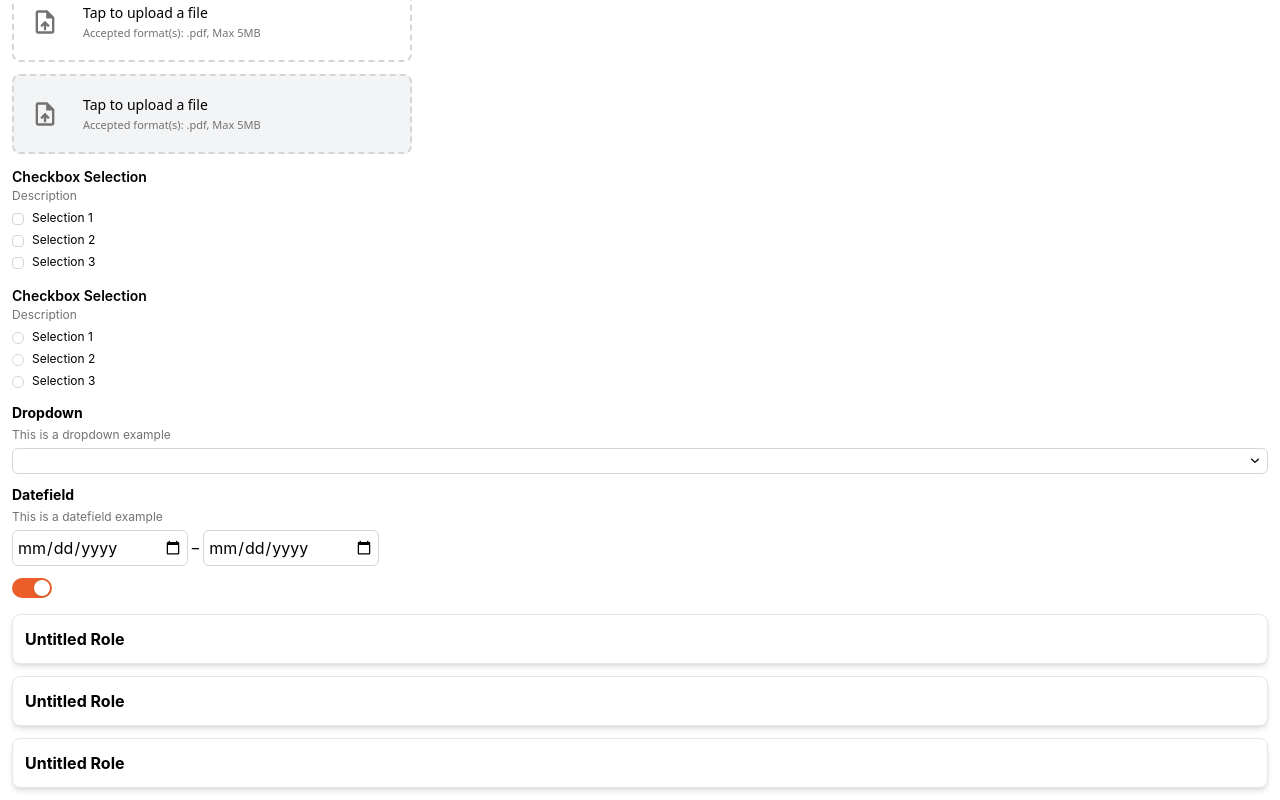
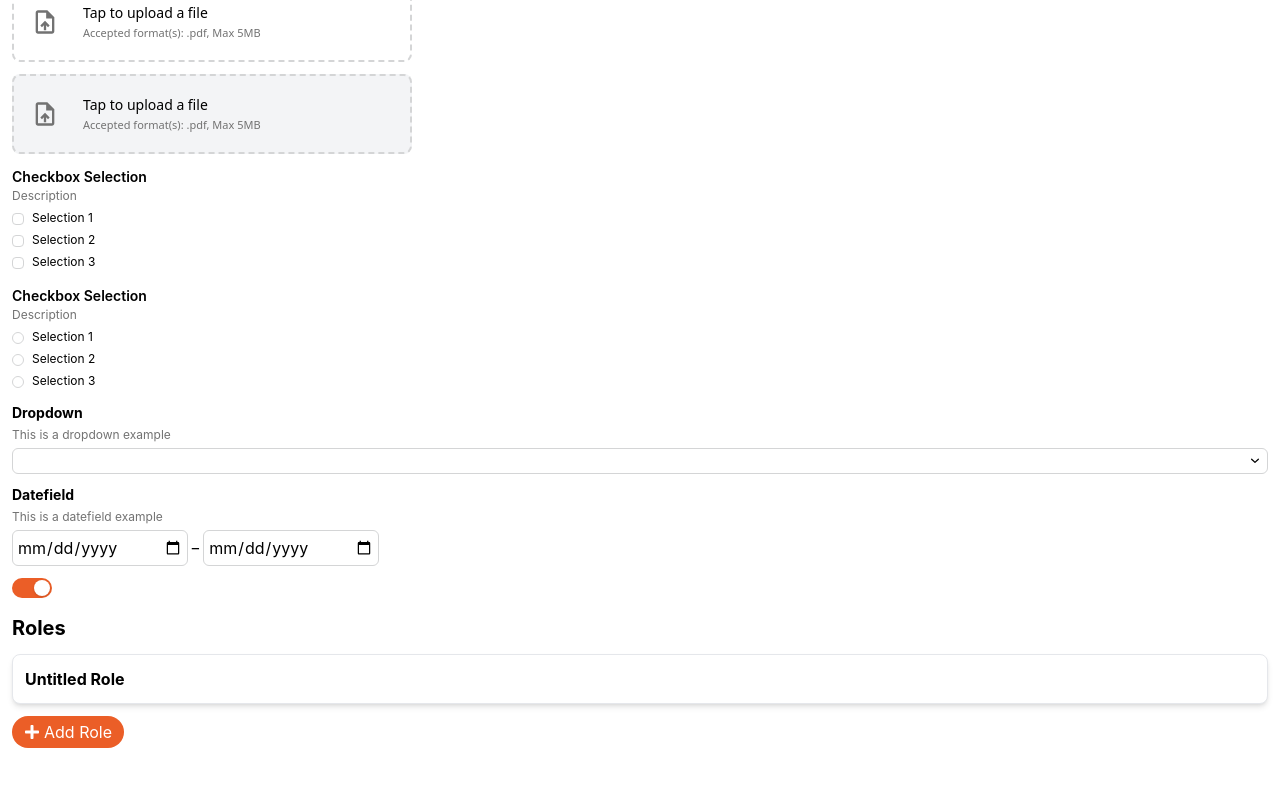
Before and after one commit to DSC-TechLead/nusdevs-frontend-vite, a React (Vite) app: page / in a window 1280 px wide. Shown: the part 514-1314 px from the top of the page. After the commit the page ends 1274 px from the top, so only its background shows below. Built offline with nearby package versions, Linux system fonts and the light colour scheme.

Commit message:
Added conditional deletion
As requested, role-box only able to be deleted if there is at least one other instance of role-box.

Still not stylized as required by the design, just for functionality test :)

```diff
--- a/src/components/roles/role-box.tsx
+++ b/src/components/role-box.tsx
@@ -1,17 +1,22 @@
 import React, { useState } from "react";
-import TextInput from "../textinput";
+import TextInput from "./textinput";
 import { FaTrash, FaPlus } from "react-icons/fa";
-import TextButton from "../textbutton";
+import TextButton from "./textbutton";
 
 interface RoleBoxProps {
     onFocus: () => void;
+    onDelete?: () => void;
     isExpanded: boolean;
+    canDelete: boolean;
 }
 
 const RoleBox: React.FC<RoleBoxProps> = ({
     onFocus,
+    onDelete,
     isExpanded,
+    canDelete = false
   }) => {
+
     return (
         <div
           onClick={onFocus}
@@ -46,6 +51,16 @@ const RoleBox: React.FC<RoleBoxProps> = ({
                 text="Add Tag"
                 icon={<FaPlus />}
               />
+              {
+                canDelete &&
+                (
+                  <TextButton
+                    text="Delete Role"
+                    icon={<FaTrash />}
+                    onClick={onDelete}
+                  />
+                )
+              }
               </div>
             </div>
           ) : (
--- a/src/pages/components.tsx
+++ b/src/pages/components.tsx
@@ -10,7 +10,7 @@ import RadioSelect from "../components/radioSelect";
 import Dropdown from "../components/dropdown";
 import Toggle from "../components/toggle";
 import DateField from "../components/datefield";
-import RoleBox from "../components/roles/role-box"
+import RoleBox from "../components/role-box"
 
 const checkSelections = [
   {
@@ -44,9 +44,27 @@ const radioSelections = [
 
 const Components: React.FC = () => {
   const handleClick = () => {};
+
+  // hooks
   const [activeRoleIndex, setActiveRoleIndex] = useState<number | null>(null);
+  const [roles, setRoles] = useState<number[]>([0]);
+
+  // handler functions
   const handleFocus = (index: number) => {
     setActiveRoleIndex(index);
+  };
+
+  const handleNewRole = () => {
+    setRoles((prev) => {
+      const newRoles = [...prev, prev.length];
+      setActiveRoleIndex(newRoles.length);
+      return newRoles;
+    });
+  };
+
+  const handleDeleteRole = (index: number) => {
+    setRoles((prev) => prev.filter((_, i) => i !== index));
+    setActiveRoleIndex(null); // can be modified to be the first / latest role-box, up to discretion.
   };
 
   return (
@@ -88,14 +106,18 @@ const Components: React.FC = () => {
       />
       <Toggle status={true} onToggleChange={() => {}} />
 
-      {/* TEST: Make 3 role-boxes. To be done via user action eventually. */}
-      {[0, 1, 2].map((_, index) => (
+      <h2 className="text-xl font-bold">Roles</h2>
+      {roles.map((_, index) => (
         <RoleBox
           key={index}
           isExpanded={index === activeRoleIndex}
           onFocus={() => handleFocus(index)}
+          onDelete={() => handleDeleteRole(index)}
+          canDelete={roles.length > 1} // Button appears only if more than one role exists
         />
       ))}
+
+      <TextButton text="Add Role" icon={<FaPlus />} onClick={handleNewRole} />
     </div>
   );
 };
```
